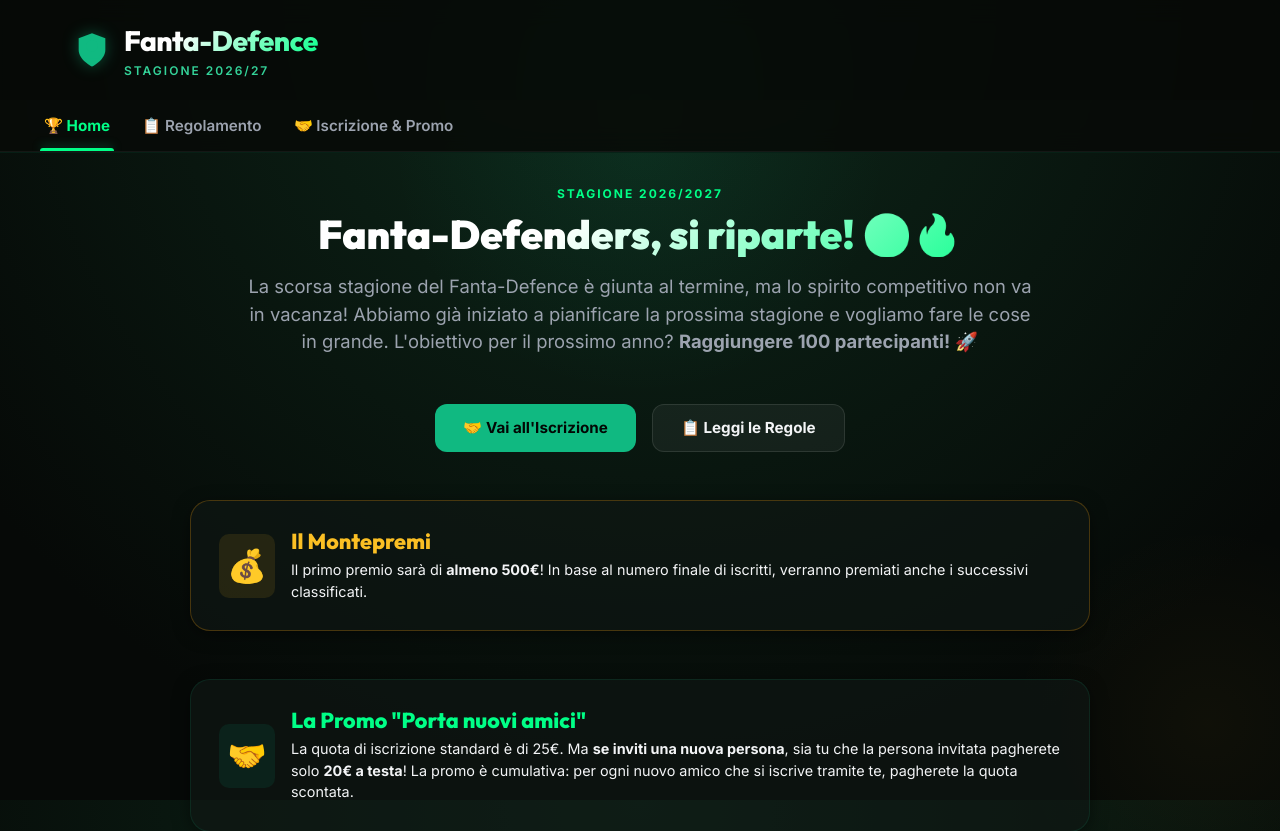
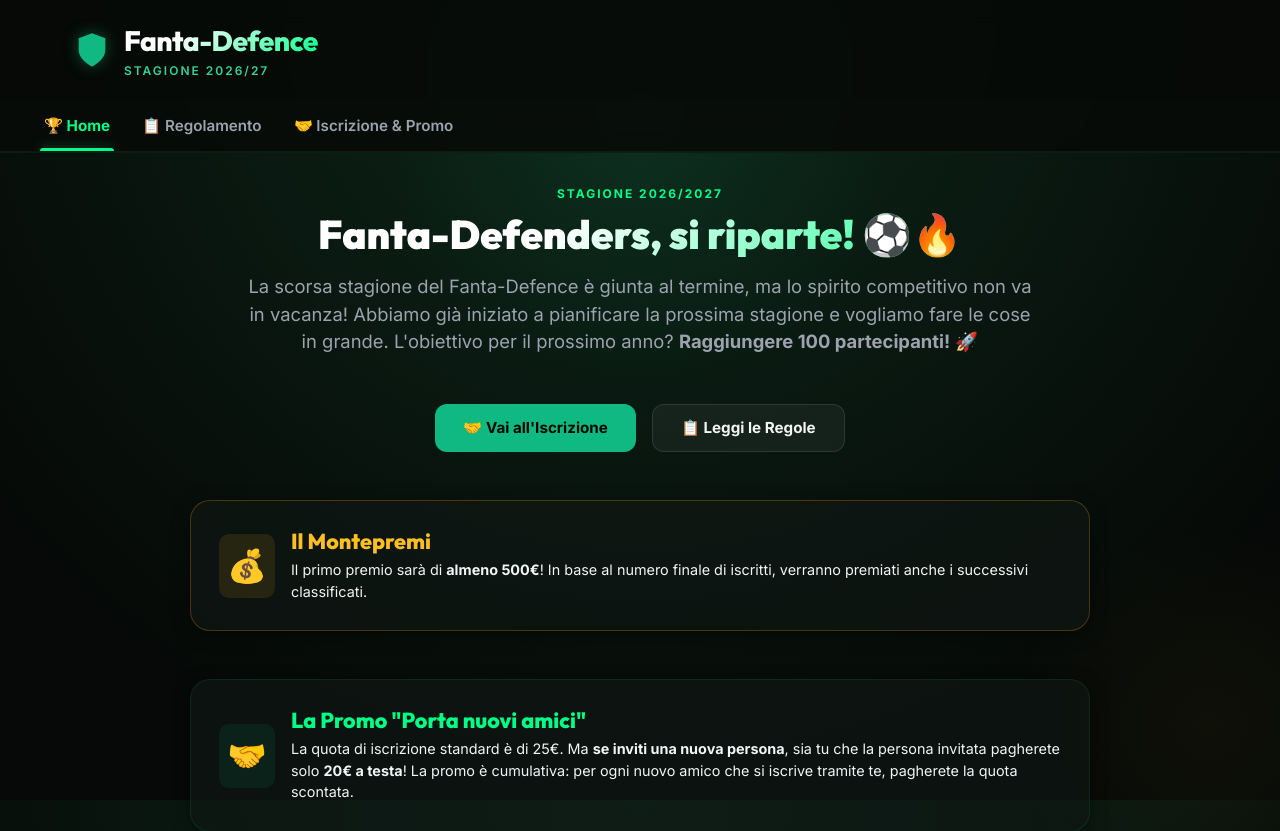
Before and after one commit to Serse12/fantadefence, an Angular app: page / in a window 1280 px wide. Shown: the top 831 px of the page. Built offline with nearby package versions, Linux system fonts and the light colour scheme.

Commit message:
fix: rimosso gradiente verde dalle emoji nel titolo principale

```diff
--- a/src/app/app.css
+++ b/src/app/app.css
@@ -291,6 +291,12 @@
   background: linear-gradient(135deg, #ffffff 40%, var(--accent-neon) 100%);
   -webkit-background-clip: text;
   -webkit-text-fill-color: transparent;
+}
+
+.emoji-text {
+  background: none !important;
+  -webkit-text-fill-color: initial !important;
+  display: inline-block;
 }
 
 .hero-lead {
--- a/src/app/app.html
+++ b/src/app/app.html
@@ -52,7 +52,7 @@
       <div class="hero-grid" style="grid-template-columns: 1fr;">
         <div class="hero-main" style="text-align: center; max-width: 800px; margin: 0 auto 3rem auto;">
           <span class="section-tag">Stagione 2026/2027</span>
-          <h2 class="hero-title">Fanta-Defenders, si riparte! ⚽️🔥</h2>
+          <h2 class="hero-title">Fanta-Defenders, si riparte! <span class="emoji-text">⚽️🔥</span></h2>
           <p class="hero-lead">
             La scorsa stagione del Fanta-Defence è giunta al termine, ma lo spirito competitivo non va in vacanza! Abbiamo già iniziato a pianificare la prossima stagione e vogliamo fare le cose in grande. L'obiettivo per il prossimo anno? <strong>Raggiungere 100 partecipanti!</strong> 🚀
           </p>
```
